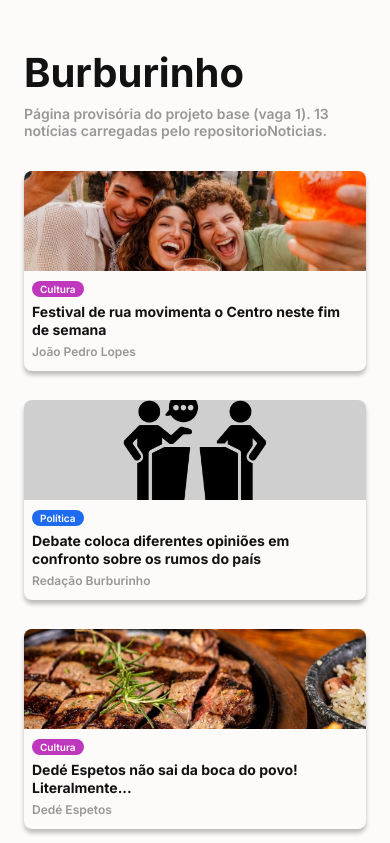
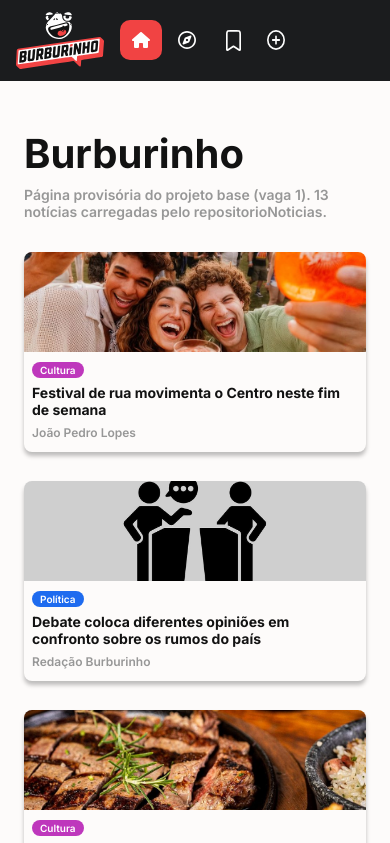
Before and after one commit to UnBArqDsw2026-2-Turma01/2026.2-T01-_G3_ProjetoPortalNoticias_Entrega_04, a Next.js app in the folder portal/: page / in a window 390 px wide. Shown: the top 843 px of the page. Built offline with nearby package versions, Linux system fonts and the light colour scheme.

Commit message:
feat: cria AppLayout (composição com children) e aplica no layout raiz (#2)

```diff
--- a/portal/src/app/layout.tsx
+++ b/portal/src/app/layout.tsx
@@ -1,5 +1,6 @@
 import type { Metadata } from "next";
 import { Inter } from "next/font/google";
+import { AppLayout } from "@/components/AppLayout";
 import "./globals.css";
 
 // Fonte do protótipo (Inter). A variável --fonte-inter é usada por --fonte-base em globals.css.
@@ -15,13 +16,14 @@ export const metadata: Metadata = {
 };
 
 // Layout raiz: o Next chama este componente e encaixa cada página em {children}.
-// Próximos passos (combinar no grupo, os dois mexem aqui):
-// - vaga 6: envolver tudo com <ThemeProvider>;
-// - vaga 2: envolver {children} com <AppLayout> (SideBar + conteúdo).
+// O AppLayout (vaga 2) coloca a SideBar em todas as rotas, sem nenhuma page.tsx importá-la.
+// Próximo passo (vaga 6): envolver o <AppLayout> com <ThemeProvider>.
 export default function RootLayout({ children }: Readonly<{ children: React.ReactNode }>) {
   return (
     <html lang="pt-BR" className={inter.variable}>
-      <body>{children}</body>
+      <body>
+        <AppLayout>{children}</AppLayout>
+      </body>
     </html>
   );
 }
--- a/portal/src/app/page.tsx
+++ b/portal/src/app/page.tsx
@@ -10,7 +10,7 @@ export default function Home() {
   const noticias = repositorioNoticias.listarTodas();
 
   return (
-    <main className={styles.pagina}>
+    <div className={styles.pagina}>
       <h1 className={styles.titulo}>Burburinho</h1>
       <p className={styles.aviso}>
         Página provisória do projeto base (vaga 1). {noticias.length} notícias carregadas pelo
@@ -32,6 +32,6 @@ export default function Home() {
           </li>
         ))}
       </ul>
-    </main>
+    </div>
   );
 }
--- /dev/null
+++ b/portal/src/components/AppLayout/AppLayout.module.css
@@ -0,0 +1,29 @@
+.layout {
+  display: grid;
+  grid-template-columns: var(--largura-sidebar) minmax(0, 1fr);
+  min-height: 100vh;
+}
+
+/* A SideBar fica parada enquanto o conteúdo rola, como no protótipo. */
+.lateral {
+  position: sticky;
+  top: 0;
+  height: 100vh;
+}
+
+.conteudo {
+  min-width: 0;
+  background: var(--cor-fundo);
+}
+
+@media (max-width: 900px) {
+  .layout {
+    grid-template-columns: minmax(0, 1fr);
+    grid-template-rows: auto 1fr;
+  }
+
+  .lateral {
+    height: auto;
+    z-index: 10;
+  }
+}
--- /dev/null
+++ b/portal/src/components/AppLayout/AppLayout.tsx
@@ -0,0 +1,23 @@
+import type { ReactNode } from "react";
+import { SideBar } from "@/components/SideBar";
+import styles from "./AppLayout.module.css";
+
+export interface AppLayoutProps {
+  /** A página atual. O Next encaixa cada page.tsx aqui pelo layout.tsx raiz. */
+  children: ReactNode;
+}
+
+// Estrutura comum a todas as telas do Figma: SideBar à esquerda e o conteúdo à direita.
+// Reutilização por COMPOSIÇÃO: o AppLayout não sabe qual página vai receber; quem decide é o
+// framework (layout.tsx), e nenhuma page.tsx precisa importar a SideBar.
+// É um Server Component: só a SideBar (que lê a URL) roda no navegador.
+export function AppLayout({ children }: AppLayoutProps) {
+  return (
+    <div className={styles.layout}>
+      <div className={styles.lateral}>
+        <SideBar />
+      </div>
+      <main className={styles.conteudo}>{children}</main>
+    </div>
+  );
+}
--- /dev/null
+++ b/portal/src/components/AppLayout/index.ts
@@ -0,0 +1,2 @@
+export { AppLayout } from "./AppLayout";
+export type { AppLayoutProps } from "./AppLayout";
```
